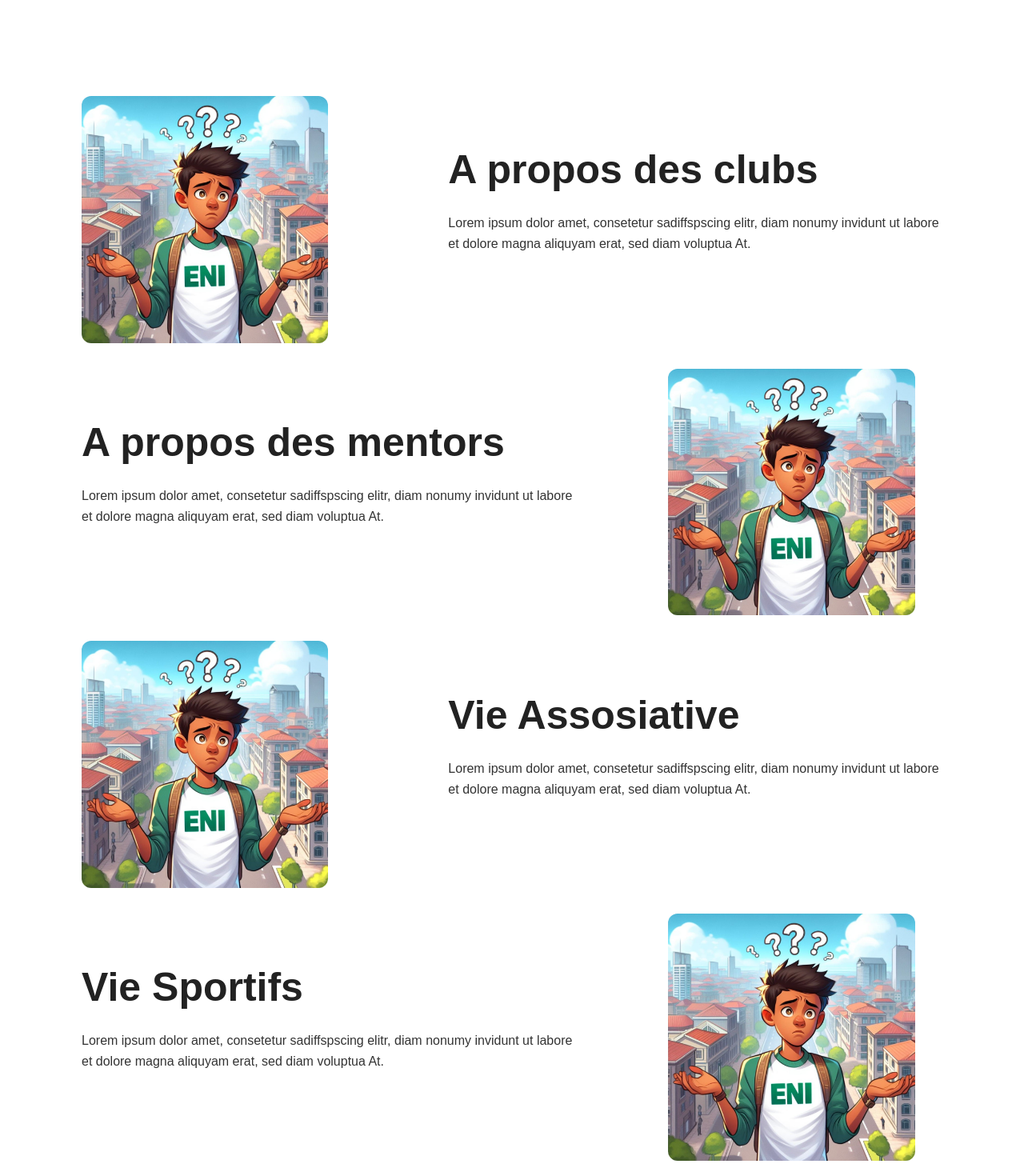
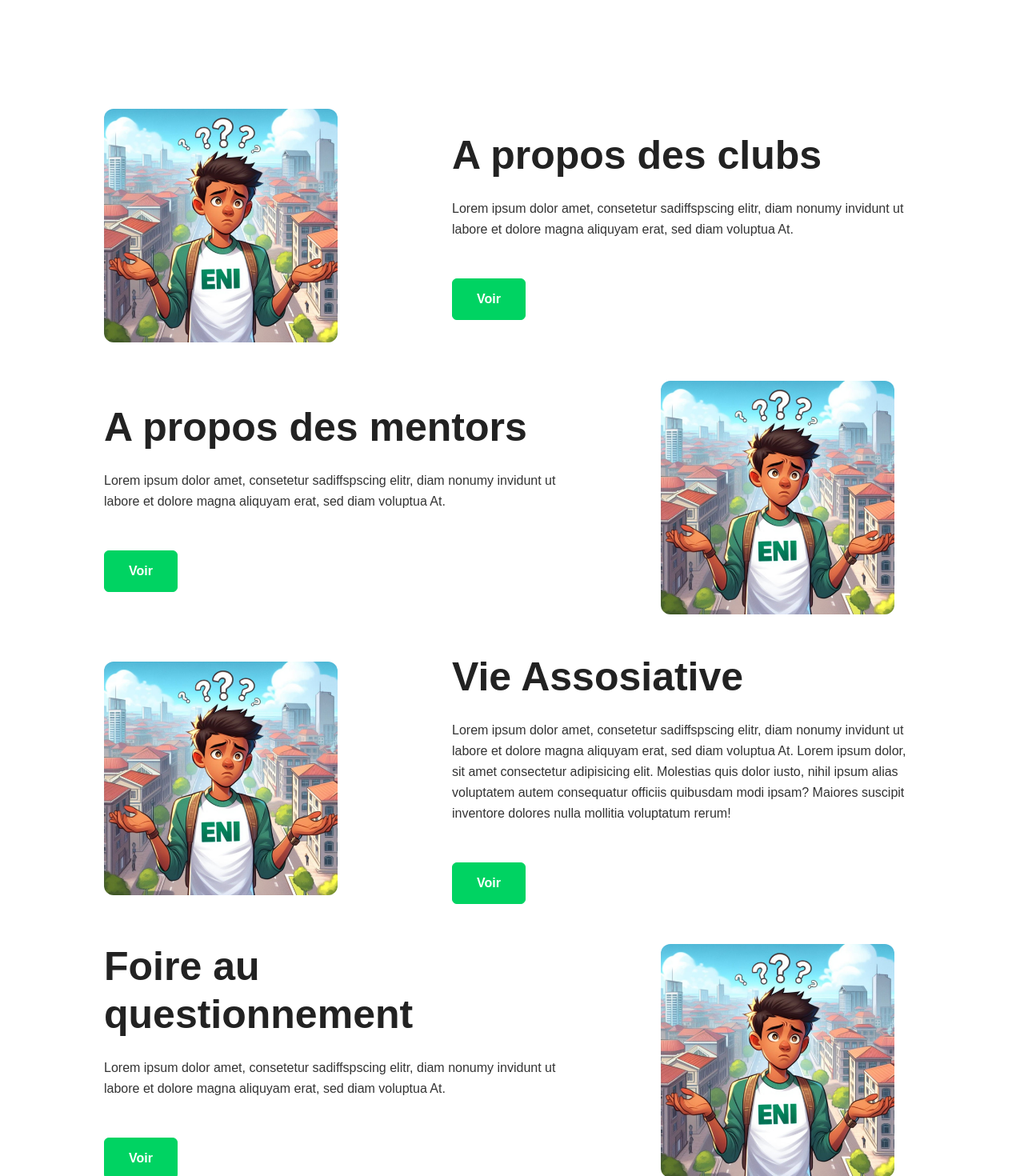
Before and after one commit to DiaryFenohasina/Devhunt2024, a Vue app in the folder front_DevHunt/: page /Aceuille in a window 1280 px wide. Shown: the part 80-1550 px from the top of the page at 80% size. Built offline with nearby package versions, Linux system fonts and the light colour scheme; a small style sheet from the web is missing.

Commit message:
fit aceuille

```diff
--- a/front_DevHunt/src/views/Acceuille.vue
+++ b/front_DevHunt/src/views/Acceuille.vue
@@ -2,25 +2,24 @@
      <section class="section landing pb-0">
     <div class="container p-3">
 
-        <div class="row justify-content-between align-items-center p-3">
+        <div class="row justify-content-between align-items-center p-3 m-3">
             <div class="col-lg-4 d-lg-block d-none">
                 <img src="../assets/images/eni.png" alt="illustration" class="img-fluid rounded" style="max-width: 90%">
             </div>
             <div class="col-lg-7  text-left">
                 <h1 class="mb-4">A propos des clubs</h1>
                 <p class="mb-5">Lorem ipsum dolor amet, consetetur sadiffspscing elitr, diam nonumy invidunt ut labore et dolore magna aliquyam erat, sed diam voluptua At.</p>
-
-
+                 <button class="btn btn-primary">Voir</button>
             </div>
 
 
         </div>
-        <div class="row justify-content-between align-items-center p-3">
+        <div class="row justify-content-between align-items-center p-3 m-3">
 
             <div class="col-lg-7  text-left">
                 <h1 class="mb-4">A propos des mentors</h1>
                 <p class="mb-5">Lorem ipsum dolor amet, consetetur sadiffspscing elitr, diam nonumy invidunt ut labore et dolore magna aliquyam erat, sed diam voluptua At.</p>
-
+                <button class="btn btn-primary">Voir</button>
 
             </div>
             <div class="col-lg-4 d-lg-block d-none">
@@ -29,30 +28,31 @@
 
 
         </div>
-        <div class="row justify-content-between align-items-center p-3">
+        <div class="row justify-content-between align-items-center p-3 m-3">
             <div class="col-lg-4 d-lg-block d-none">
                 <img src="../assets/images/eni.png" alt="illustration" class="img-fluid rounded" style="max-width: 90%">
             </div>
             <div class="col-lg-7  text-left">
                 <h1 class="mb-4">Vie Assosiative</h1>
-                <p class="mb-5">Lorem ipsum dolor amet, consetetur sadiffspscing elitr, diam nonumy invidunt ut labore et dolore magna aliquyam erat, sed diam voluptua At.</p>
-
+                <p class="mb-5">Lorem ipsum dolor amet, consetetur sadiffspscing elitr, diam nonumy invidunt ut labore et dolore magna aliquyam erat, sed diam voluptua At. Lorem ipsum dolor, sit amet consectetur adipisicing elit. Molestias quis dolor iusto, nihil ipsum alias voluptatem autem consequatur officiis quibusdam modi ipsam? Maiores suscipit inventore dolores nulla mollitia voluptatum rerum!</p>
+                <button class="btn btn-primary">Voir</button>
 
             </div>
 
 
         </div>
-        <div class="row justify-content-between align-items-center p-3">
+        <div class="row justify-content-between align-items-center p-3 m-3  ">
 
             <div class="col-lg-7  text-left">
-                <h1 class="mb-4">Vie Sportifs   </h1>
+                <h1 class="mb-4">Foire au questionnement</h1>
                 <p class="mb-5">Lorem ipsum dolor amet, consetetur sadiffspscing elitr, diam nonumy invidunt ut labore et dolore magna aliquyam erat, sed diam voluptua At.</p>
-
+                <button class="btn btn-primary">Voir</button>
 
             </div>
             <div class="col-lg-4 d-lg-block d-none">
                 <img src="../assets/images/eni.png" alt="illustration" class="img-fluid rounded" style="max-width: 90%">
             </div>
+
 
 
         </div>
```
